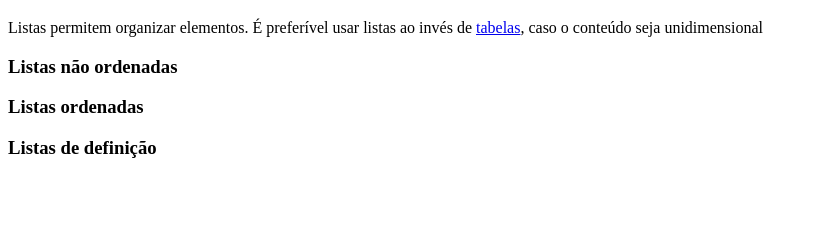
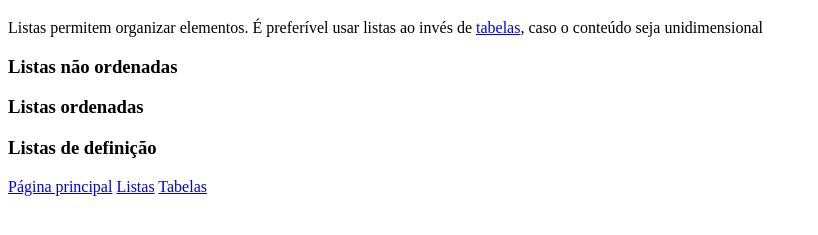
Before and after one commit to ufjf-dcc202/ufjf-dcc202-2025-1-a-atv03-Alusc, a plain HTML site: page listas.html in a window 1280 px wide. Shown: the part 61-296 px from the top of the page, without its empty margins (0-818 px from the left). Drawn offline with Linux system fonts and the light colour scheme.

Commit message:
adicionada navegação nos documentos

```diff
--- a/listas.html
+++ b/listas.html
@@ -6,11 +6,21 @@
     <title>Listas</title>
 </head>
 <body>
-    <h1><a href="index.html">DCC202 Semana 05</a>: Listas</h1>
-    <p>Listas permitem organizar elementos. É preferível usar listas ao invés de <a href="tabelas.html">tabelas</a>, caso o conteúdo seja unidimensional</p>
-    <h3>Listas não ordenadas</h3>
-    <h3>Listas ordenadas</h3>
-    <h3>Listas de definição</h3>
+    <main>
+        <h1><a href="index.html">DCC202 Semana 05</a>: Listas</h1>
+        <p>Listas permitem organizar elementos. É preferível usar listas ao invés de <a href="tabelas.html">tabelas</a>, caso o conteúdo seja unidimensional</p>
+        <h3>Listas não ordenadas</h3>
+        <h3>Listas ordenadas</h3>
+        <h3>Listas de definição</h3>
+    </main>
+
+    <aside>
+        <nav>
+            <a href="index.html">Página principal</a>
+            <a href="listas.html">Listas</a>
+            <a href="tabelas.html">Tabelas</a>
+        </nav>
+    </aside>
 
 </body>
 </html>
```
Also changed, not shown: index.html (+11 -3 lines), tabelas.html (+11 -2 lines).
